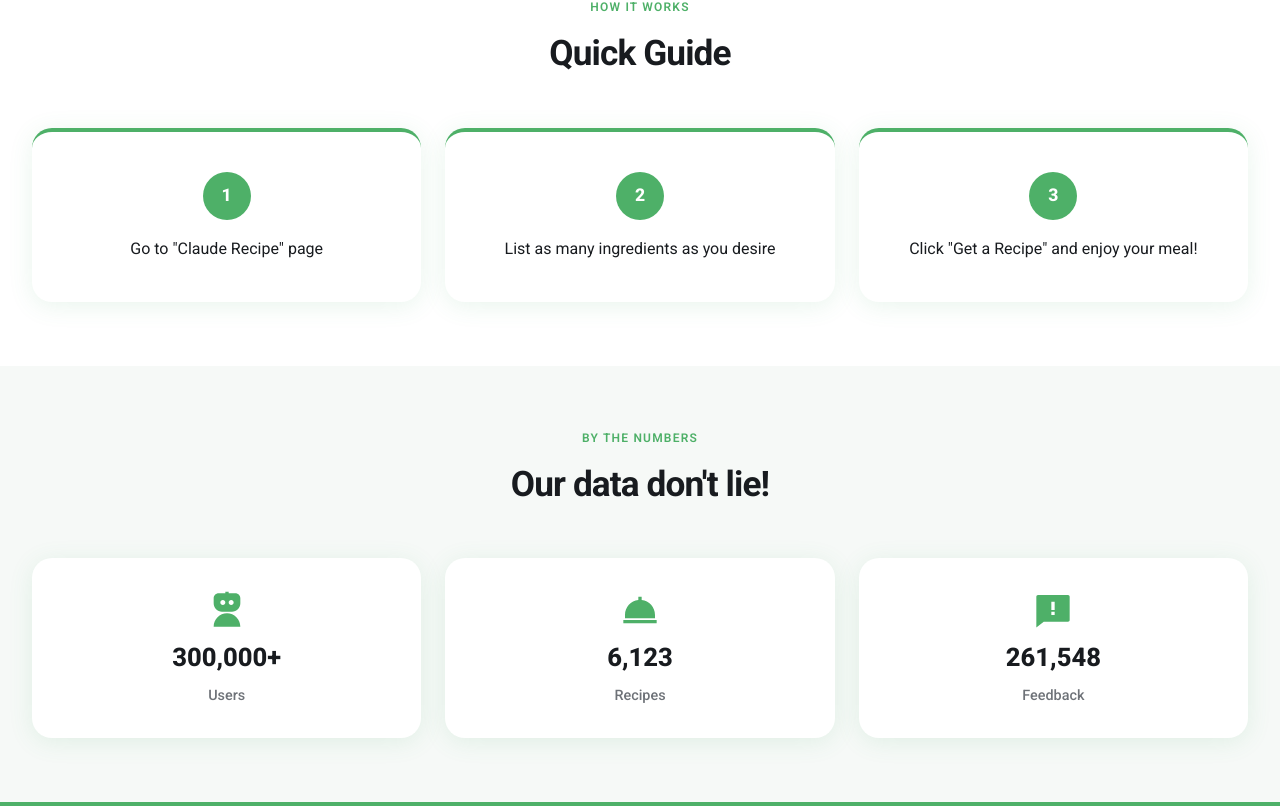
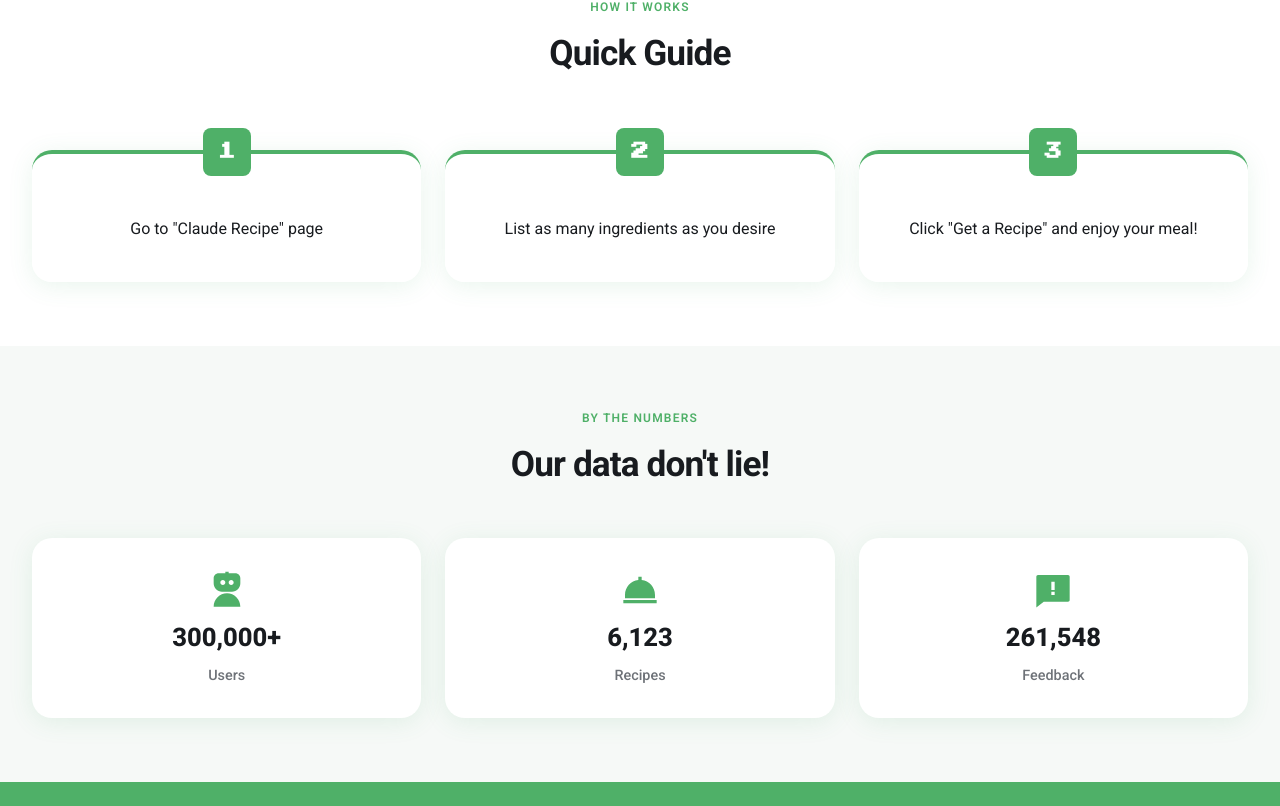
Before and after one commit to HaniaSaid110/Chef-Claude, a React (Vite) app: page /#/ in a window 1280 px wide. Shown: the part 794-1600 px from the top of the page. Built offline with nearby package versions, Linux system fonts and the light colour scheme; no server answers.

Commit message:
fix: restored fieldset and changed primary color

```diff
--- a/src/components/FieldsetCard.jsx
+++ b/src/components/FieldsetCard.jsx
@@ -7,15 +7,15 @@ export default function FieldsetCard() {
 
   const fieldsetElements = fieldsets.map(function (item) {
     return (
-      <div
+      <fieldset
         key={item.step}
         className="col-span-3 md:col-span-1 flex flex-col items-center text-center gap-4 py-10 px-6 bg-white rounded-card shadow-card border-t-4 border-primary transition-[box-shadow,transform] duration-200 hover:shadow-card-hover hover:-translate-y-[3px]"
       >
-        <div className="w-12 h-12 rounded-full bg-primary text-white flex items-center justify-center font-extrabold text-[1.1rem]">
+        <legend className="font-press-start w-12 h-12 rounded-lg bg-primary text-white flex items-center justify-center font-extrabold text-[1.1rem]">
           {item.step}
-        </div>
+        </legend>
         <p className="text-base leading-relaxed">{item.description}</p>
-      </div>
+      </fieldset>
     );
   });
 
--- a/src/index.css
+++ b/src/index.css
@@ -3,7 +3,7 @@
 
 /* ─── Design Tokens ─────────────────────────────────────────────────────── */
 @theme {
-  --color-primary:       oklch(0.68 0.14 150);
+  --color-primary:       oklch(0.68 0.14 149.64);
   --color-primary-dark:  oklch(0.55 0.14 150);
   --color-secondary:     oklch(1 0 0);
   --color-surface:       oklch(0.98 0.005 150);
```
